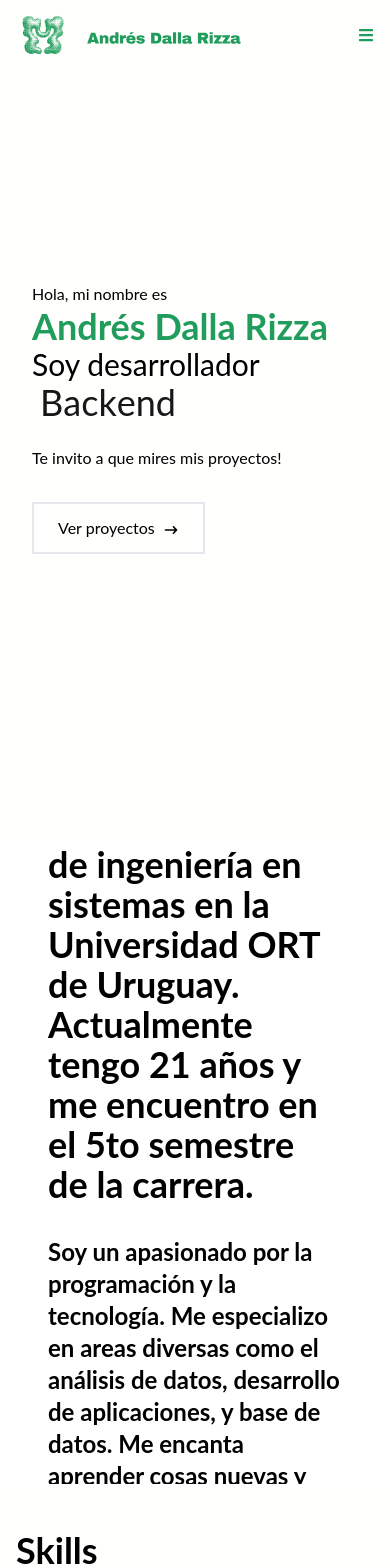
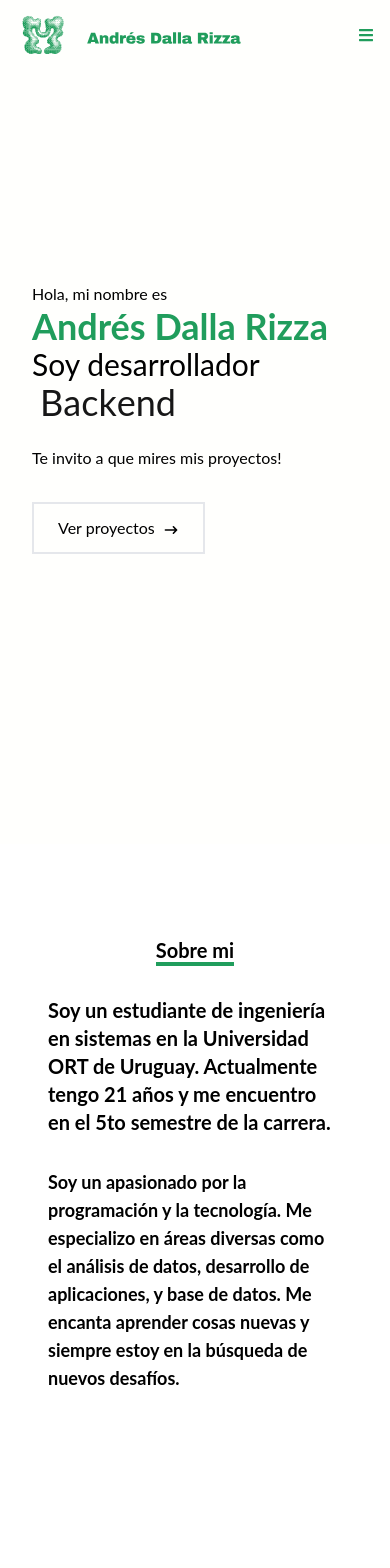
Before and after one commit to Andresdalla/PortfolioWeb, a React (Create React App) app: page / in a window 390 px wide. Shown: the top 1568 px of the page. Built offline with nearby package versions, Linux system fonts and the light colour scheme; the HTML template or start-up script is replaced by a standard one.

Commit message:
funal final

```diff
--- a/src/components/NuevoSobreMi.jsx
+++ b/src/components/NuevoSobreMi.jsx
@@ -1,4 +1,3 @@
-"use client";
 import React, { useState } from "react";
 import { AnimatePresence, motion } from "framer-motion";
 import { CanvasRevealEffect } from "../assets/utils/FondoPixeles";
@@ -8,30 +7,27 @@ export function CanvasRevealEffectDemo3() {
 
   return (
     <div
-      name = "sobreMi"
+      name="sobreMi"
       onMouseEnter={() => setHovered(true)}
       onMouseLeave={() => setHovered(false)}
-      className="h-[40rem] flex flex-col lg:flex-row overflow-hidden items-center justify-center bg-white w-full gap-4 mx-auto px-8 relative"
+      className="flex flex-col lg:flex-row overflow-hidden items-center justify-center bg-white w-full gap-4 mx-auto px-8 relative"
+      style={{ minHeight: '40rem' }} // Use inline style for dynamic height
     >
-    <div className='flex flex-col justify-center items-center w-full h-full'>
-        <div className='max-w-[1000px] w-full grid grid-cols-2 gap-8'>
-          <div className='sm:text-right pb-8 pl-4'>
-            <p className="md:text-4xl text-2xl font-bold text-center text-black relative z-20 max-w-2xl mx-auto inline border-b-4 border-[#209d5c]">Sobre mi</p>
+      <div className='flex flex-col justify-center items-center w-full'>
+        <div className='max-w-[1000px] w-full grid grid-cols-1 sm:grid-cols-2 gap-8'>
+          <div className='text-center pb-8'>
+            <p className="md:text-4xl text-xl font-bold text-center text-black relative z-20 mx-auto inline border-b-4 border-[#209d5c]">Sobre mi</p>
           </div>
         </div>
-        <div className='max-w-[1000px] w-full grid sm:grid-cols-2 gap-8 px-4'>
+        <div className='max-w-[1000px] w-full grid grid-cols-1 sm:grid-cols-2 gap-8 px-4'>
             <div>
-              <p className='sm:text-right text-4xl relative z-20 font-bold'>Soy un estudiante de ingeniería en sistemas en la
-                Universidad ORT de Uruguay. Actualmente tengo 21 años y me encuentro en el 5to semestre de la carrera.
-              </p>
+              <p className='text-xl md:text-3xl relative z-20 font-bold'>Soy un estudiante de ingeniería en sistemas en la Universidad ORT de Uruguay. Actualmente tengo 21 años y me encuentro en el 5to semestre de la carrera.</p>
             </div>
             <div>
-              <p className="text-2xl font-bold relative">Soy un apasionado por la programación y la tecnología. Me especializo en areas diversas como el análisis
-                de datos, desarrollo de aplicaciones, y base de datos. Me encanta aprender cosas nuevas y siempre estoy en la busqueda de nuevos desafios.
-              </p>
+              <p className="text-lg md:text-2xl font-bold relative">Soy un apasionado por la programación y la tecnología. Me especializo en áreas diversas como el análisis de datos, desarrollo de aplicaciones, y base de datos. Me encanta aprender cosas nuevas y siempre estoy en la búsqueda de nuevos desafíos.</p>
             </div>
         </div>
-    </div>
+      </div>
 
       <AnimatePresence>
         {hovered && (
@@ -44,22 +40,16 @@ export function CanvasRevealEffectDemo3() {
             <CanvasRevealEffect
               animationSpeed={5}
               containerClassName="bg-transparent"
-            //COLORES DE LOS PUNTOS
               colors={[
-                // [32, 157, 92], //VERDE
                 [43,112,228], //AZUL
                 [233,179,0] //NARANJA AMARILLO
               ]}
               opacities={[0.6, 0 , 0.5, 0, 0, 0, 0, 0, 0, 0]}
-            // OPACIDAD DE LOS PUNTOS: poner o 0 o 1
-            //   opacities={[0.2, 0.2, 0.2, 0.2, 0.2, 0.4, 0.4, 0.4, 0.4, 1]}
               dotSize={7}
             />
           </motion.div>
         )}
       </AnimatePresence>
-      {/* Radial gradient for the cute fade */}
-      {/* <div className="absolute inset-0 [mask-image:radial-gradient(400px_at_center,white,transparent)] bg-white/50 dark:bg-white/90" /> */}
     </div>
   );
 }
--- a/src/components/Skills.jsx
+++ b/src/components/Skills.jsx
@@ -12,7 +12,7 @@ import Bash from '../assets/skills/10.svg'
 
 const Skills = () => {
   return (
-    <div className='w-full h-screen bg-[#fffffd] 'style={{ marginBottom: '100px' }}>
+    <div className='w-full h-screen bg-[#fffffd] mt-20 sm:mt-0'style={{ marginBottom: '100px' }}>
       <div className='max-w-[1000px] mx-auto p-4 flex flex-col justify-center w-full h-full'>
         <div >
           <p className='text-4xl font-bold inline border-b-4 border-[#209d5c]'>
```
